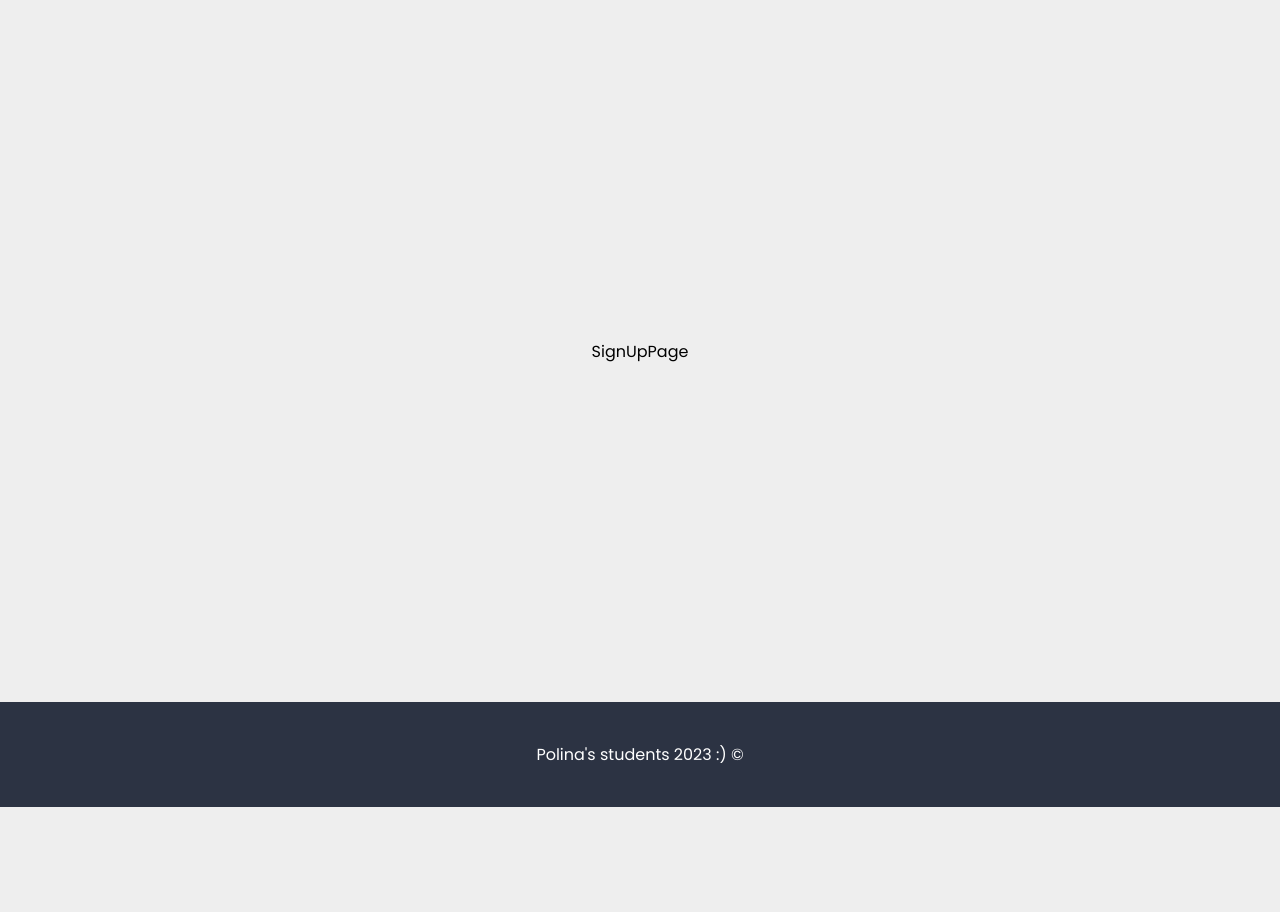
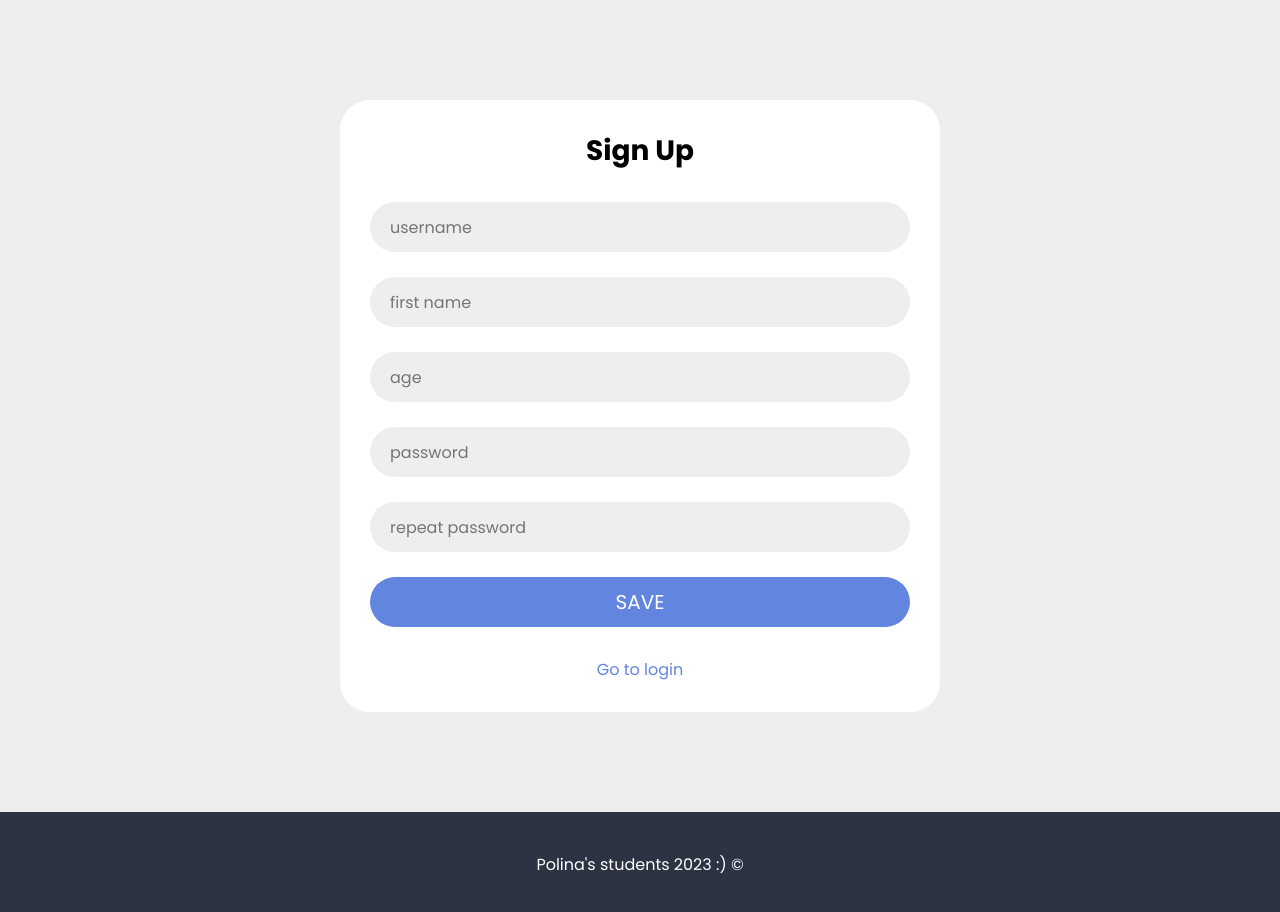
Before and after one commit to an4morph/construct-frontend, a React (Create React App) app: page /auth/signup in a window 1280 px wide. Shown: the top 912 px of the page. Before the commit the page ends 807 px from the top, so only its background shows below. Built offline with nearby package versions, Linux system fonts and the light colour scheme.

Commit message:
VLA-signup-new

```diff
--- a/src/components/form/index.jsx
+++ b/src/components/form/index.jsx
@@ -12,6 +12,8 @@ const FormContainer = styled.form`
   padding: 30px;
   border-radius: 30px;
   width: 100%;
+  margin-top: 100px;
+  margin-bottom: 100px;
 
   ${media.lg`
     width: 600px;
--- a/src/pages/auth/sign-up.jsx
+++ b/src/pages/auth/sign-up.jsx
@@ -1,7 +1,84 @@
+import { useDispatch, useSelector } from 'react-redux'
+import { useEffect, useState } from 'react'
+import { Form } from '../../components/form'
+import { TextField } from '../../components/text-field'
+import { authActions } from '../../store/auth/slices'
+import { useNavigate } from 'react-router-dom'
+
+
 export const SignUpPage = () => {
+  const navigate = useNavigate()
+  const [form, setForm] = useState({
+    username: '',
+    password: '',
+  })
+
+  const dispatch = useDispatch()
+  const { status, error } = useSelector(state => state.auth.login)
+
+  useEffect(() => {
+    if (status === 'fulfilled') {
+      navigate('/')
+      return () => {
+        dispatch(authActions.resetLogin())
+      }
+    }
+  }, [status, navigate, dispatch])
+
+  const handleChange = (event) => {
+    const { name, value } = event.target
+    setForm({ ...form, [name]: value })
+  }
+
+  const handleSubmit = (e) => {
+    e.preventDefault()
+    dispatch(authActions.login(form))
+  }
+
   return (
-    <div>
-      SignUpPage
-    </div>
+    <Form
+      title="Sign Up"
+      onSubmit={handleSubmit}
+      linkUnder={{ path: '/auth/login', text: 'Go to login' }}
+      error={error}
+    >
+      <TextField
+        type="text"
+        name="username"
+        placeholder="username"
+        value={form.username}
+        onChange={handleChange}
+      />
+
+      <TextField
+        type="text"
+        name="first Name"
+        placeholder="first name"
+        value={form.firstName}
+        onChange={handleChange}
+      />
+
+      <TextField
+        type="number"
+        name="age"
+        placeholder="age"
+        value={form.age}
+        onChange={handleChange}
+      />
+      <TextField
+        type="password"
+        name="password"
+        placeholder="password"
+        value={form.password}
+        onChange={handleChange}
+      />
+      <TextField
+        type="repeat password"
+        name="repeat password"
+        placeholder="repeat password"
+        value={form.repeatpassword}
+        onChange={handleChange}
+      />
+    </Form>
   )
 }
```
